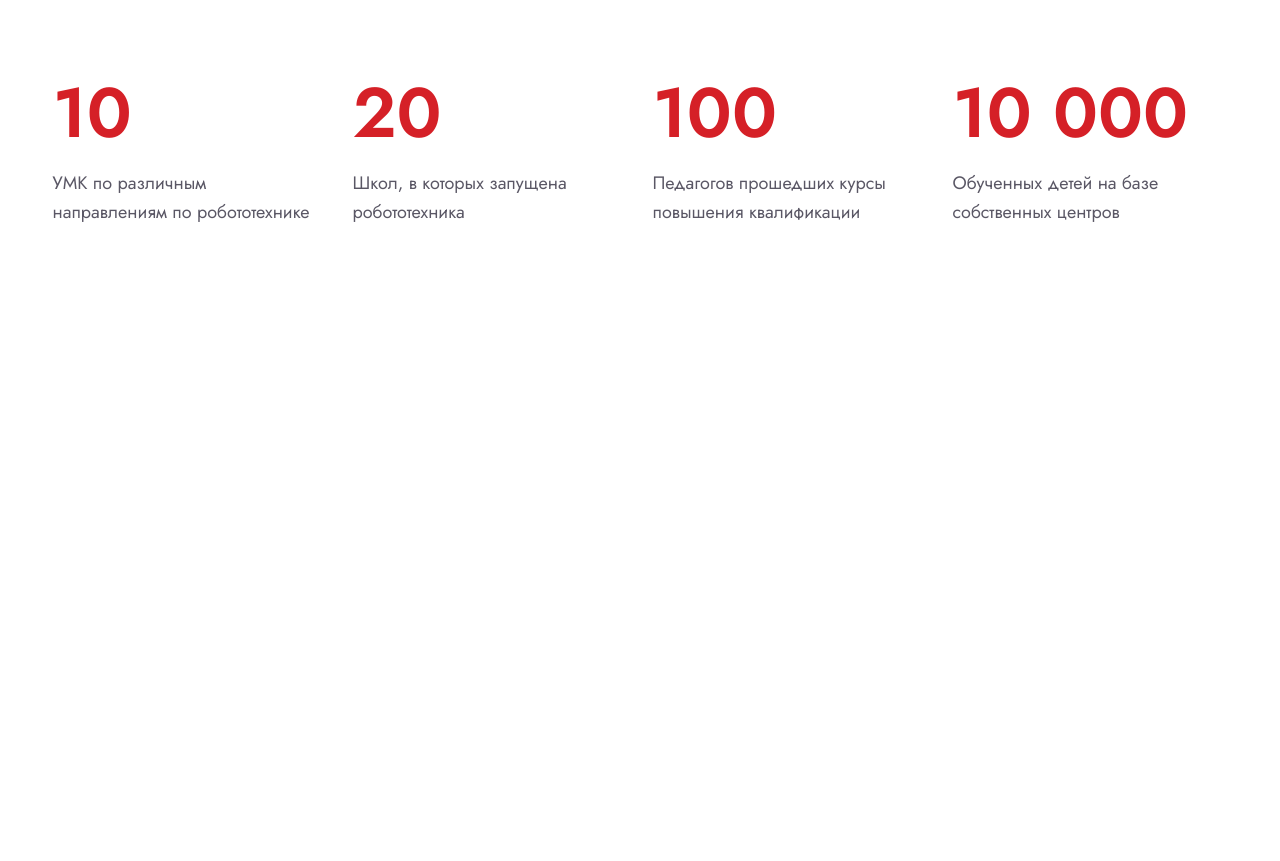
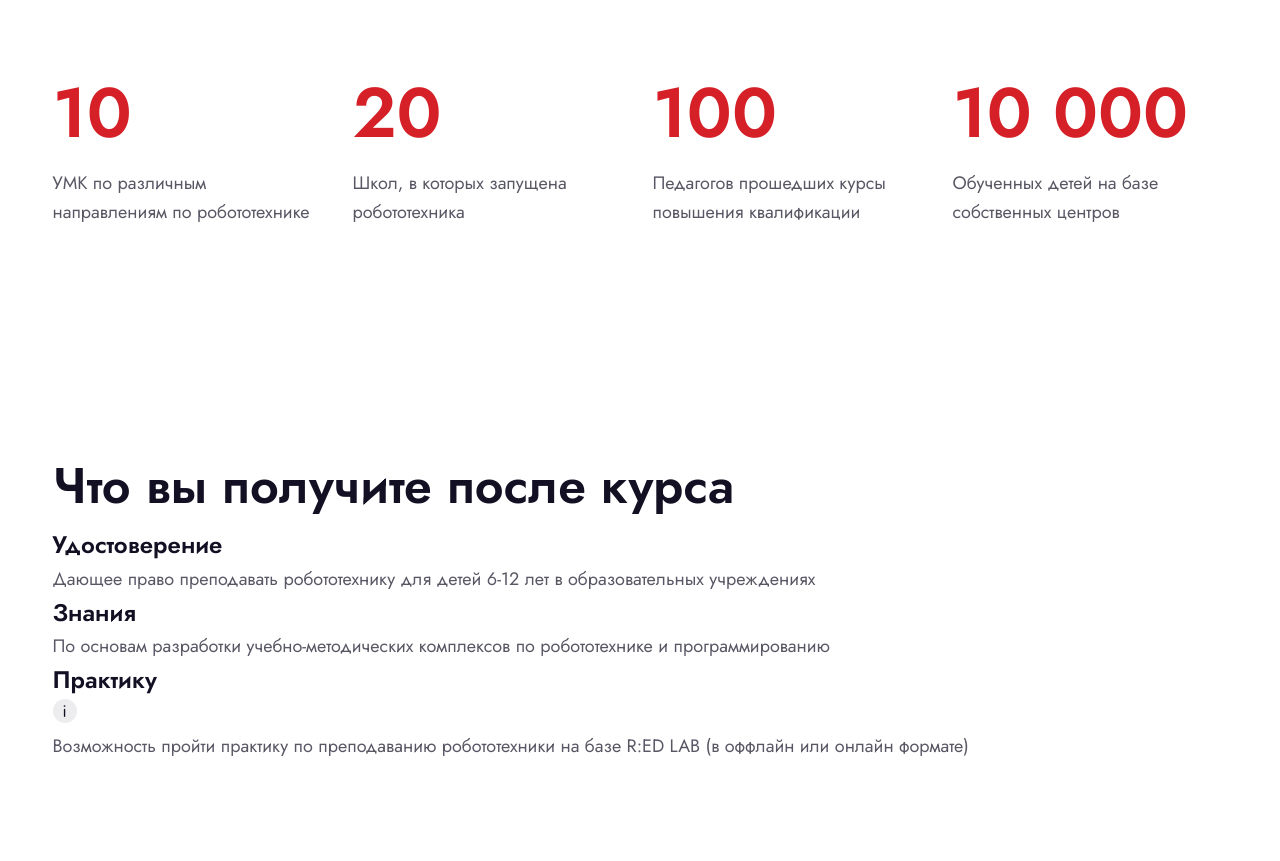
Before and after one commit to EVZhitnik/RoboSchool, a website with bundled scripts: page index.html in a window 1280 px wide. Shown: the part 875-1736 px from the top of the page. Before the commit the page ends 1221 px from the top, so only its background shows below. Built offline with nearby package versions, Linux system fonts and the light colour scheme; files whose address does not match are found by name.

Commit message:
HTML-разметка секции benefit

```diff
--- a/index.html
+++ b/index.html
@@ -117,6 +117,47 @@
                 </div>
             </div>
         </section>
+        <section id="school" class="benefit" aria-labelledby="benefit-title">
+            <div class="benefit__inner container">
+                <h2 class="benefit__heading-title h2 heading-title" id="benefit-title">Что вы получите после курса</h2>
+                <div class="benefit__body">
+                    <ul class="benefit__list">
+                        <li class="benefit__item">
+                            <h3 class="benefit__title h3">Удостоверение</h3>
+                            <div class="benefit__description">
+                                <p>
+                                    Дающее право преподавать робототехнику для детей 6-12 лет в образовательных учреждениях
+                                </p>
+                            </div>
+                        </li>
+                        <li class="benefit__item">
+                            <h3 class="benefit__title h3">Знания</h3>
+                            <div class="benefit__description">
+                                <p>
+                                    По основам разработки учебно-методических комплексов по робототехнике и программированию
+                                </p>
+                            </div>
+                        </li>
+                        <li class="benefit__item">
+                            <div class="benefit__clue">
+                                <h3 class="benefit__title h3">Практику</h3>
+                                <div class="benefit__tooltip tooltip" data-tooltip="При наличии свободных мест">
+                                    <svg width="24" height="24" viewBox="0 0 24 24" fill="none" xmlns="http://www.w3.org/2000/svg">
+                                        <path d="M24 12C24 18.6274 18.6274 24 12 24C5.37258 24 0 18.6274 0 12C0 5.37258 5.37258 0 12 0C18.6274 0 24 5.37258 24 12Z" fill="#141024" fill-opacity="0.08"/>
+                                        <path d="M11.5488 7.8695C10.9552 7.8695 10.6584 7.5895 10.6584 7.0295C10.6584 6.4807 10.9552 6.2063 11.5488 6.2063C12.1424 6.2063 12.4392 6.4807 12.4392 7.0295C12.4392 7.5895 12.1424 7.8695 11.5488 7.8695ZM11.5488 18.0839C11.1008 18.0839 10.8768 17.8375 10.8768 17.3447V10.4735C10.8768 9.9919 11.1008 9.7511 11.5488 9.7511C12.008 9.7511 12.2376 9.9919 12.2376 10.4735V17.3447C12.2376 17.8375 12.008 18.0839 11.5488 18.0839Z" fill="#141024"/>
+                                    </svg>
+                                </div>
+                            </div>
+                            <div class="benefit__description">
+                                <p>
+                                    Возможность пройти практику по преподаванию робототехники на базе R:ED LAB (в оффлайн или онлайн формате)
+                                </p>
+                            </div>
+                        </li>
+                    </ul>
+                </div>
+            </div>
+        </section>
     </main>
 
     <footer class="footer">
```
